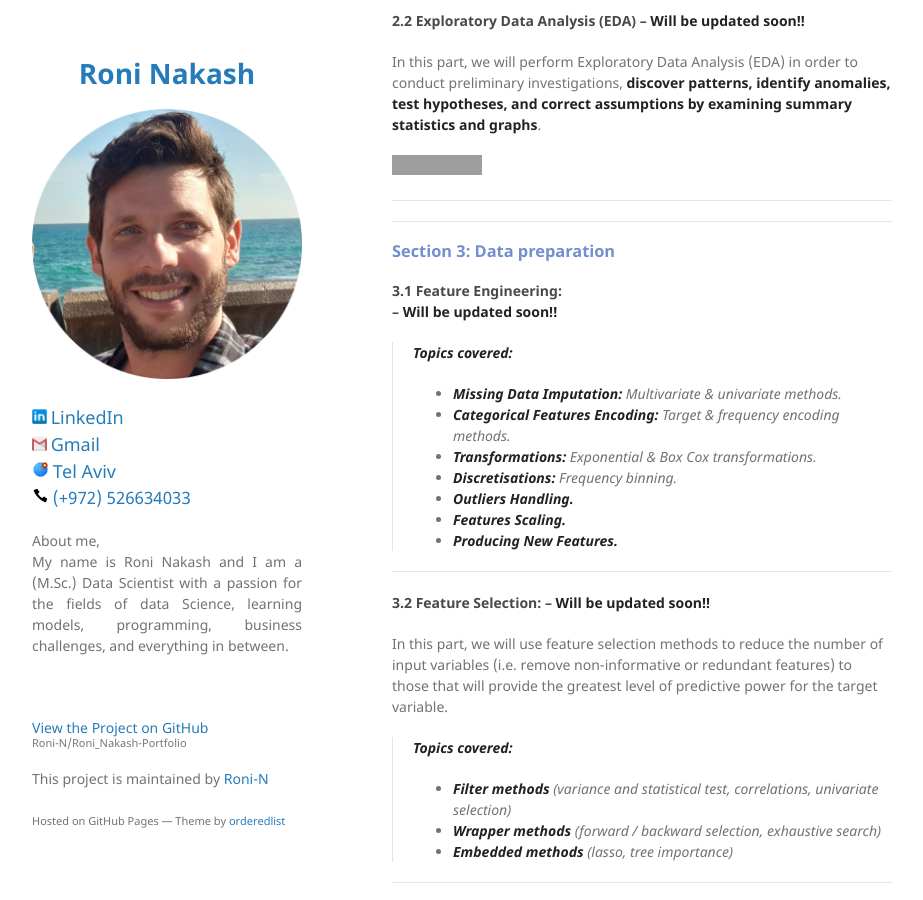
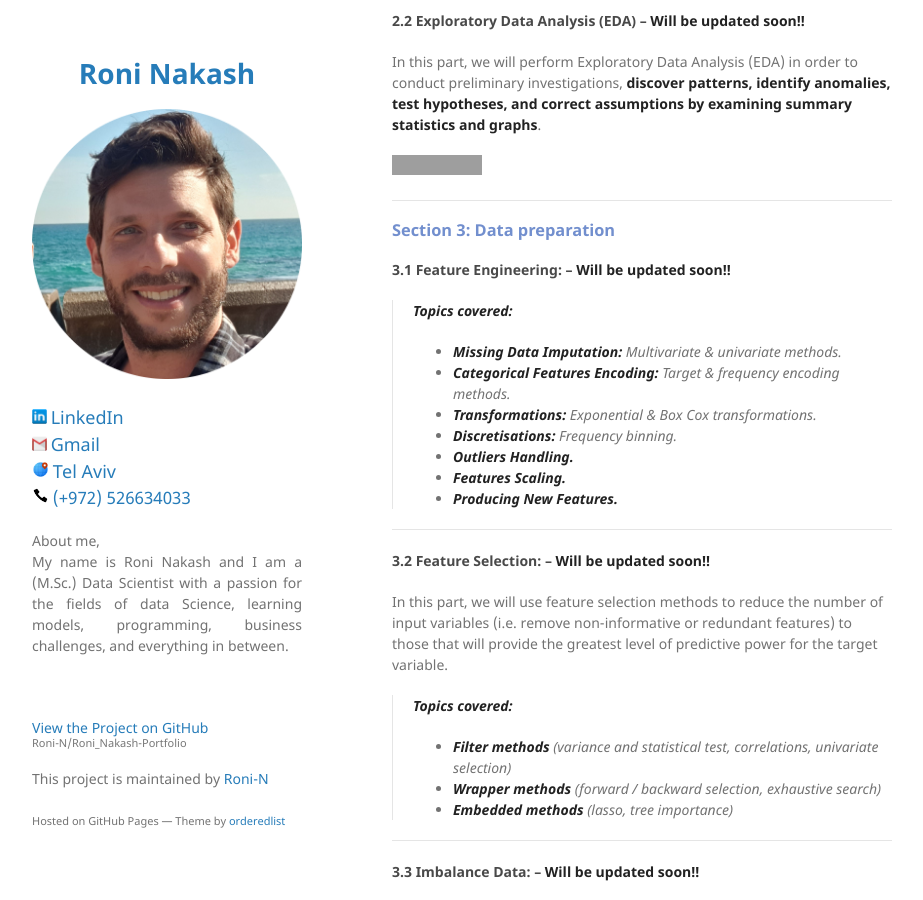
Before and after one commit to Roni-N/Roni_Nakash-Portfolio, a Jekyll site: the page built from index.md, in a window 1280 px wide and 900 px high, scrolled down 1616 px. Shown: the whole window, without its empty margins (178-1101 px from the left). Built offline with Jekyll 4.4.1, drawn with Linux system fonts in a browser that asks for light colours; our own code applies the rules of GitHub Pages for plain Markdown files; grey boxes are pictures that could not be loaded.

```diff
--- a/index.md
+++ b/index.md
@@ -56,10 +56,9 @@ In this part, we will perform Exploratory Data Analysis (EDA) in order to conduc
 
 ***
 
-------------------------------------------------------------
 ### <span style="color:#728FCE">Section 3: Data preparation </span>
 
-#### 3.1 Feature Engineering: <br> -- **Will be updated soon!!**
+#### 3.1 Feature Engineering: -- **Will be updated soon!!** <br>
 >**Topics covered:**
 >- **Missing Data Imputation:** Multivariate & univariate methods.
 >- **Categorical Features Encoding:** Target & frequency encoding methods.
```
